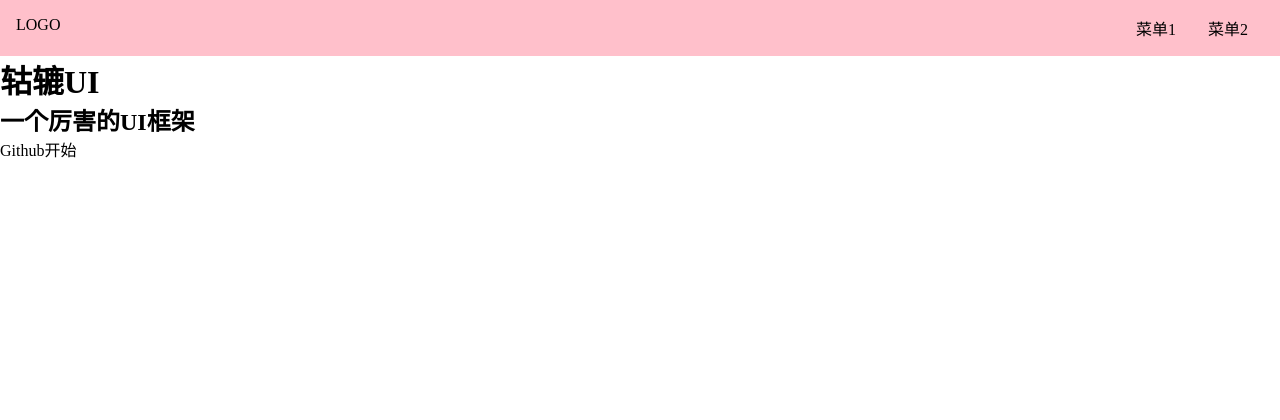
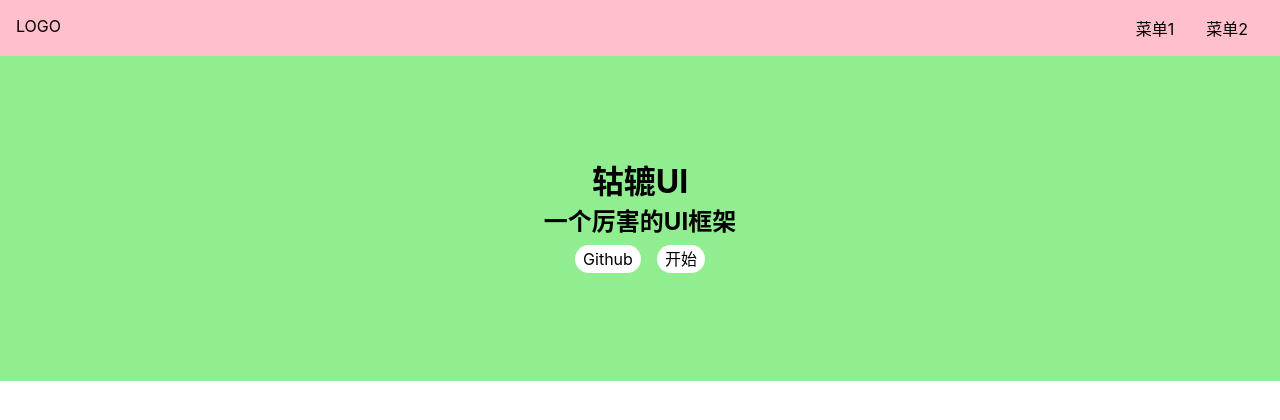
Before and after one commit to oldUath/Vue3-UI, a Vue app: page /#/ in a window 1280 px wide. Shown: the top 420 px of the page. Built offline with nearby package versions, Linux system fonts and the light colour scheme.

Commit message:
初始化aside的代码

```diff
--- a/src/index.scss
+++ b/src/index.scss
@@ -12,5 +12,12 @@
     color: inherit;
     &:hover {
       border-bottom: 1px solid;
+      cursor: pointer;
     }
   }
+  body {
+    font-size: 16px;
+    // 为什么这样写 font-family
+    // 答案见 https://github.com/zenozeng/fonts.css/
+    font-family: -apple-system, "Noto Sans", "Helvetica Neue", Helvetica, "Nimbus Sans L", Arial, "Liberation Sans", "PingFang SC", "Hiragino Sans GB", "Noto Sans CJK SC", "Source Han Sans SC", "Source Han Sans CN", "Microsoft YaHei", "Wenquanyi Micro Hei", "WenQuanYi Zen Hei", "ST Heiti", SimHei, "WenQuanYi Zen Hei Sharp", sans-serif;
+  }
--- a/src/views/Doc.vue
+++ b/src/views/Doc.vue
@@ -2,7 +2,23 @@
 <div>
     <Topnav />
     <div class="content">
-        <aside>边栏</aside>
+        <aside>
+            <h2>组件列表</h2>
+            <ol>
+                <li>
+                    <router-link to="/doc/switch"> Switch 组件</router-link>
+                </li>
+                <li>
+                    <router-link to="/doc/button"> button 组件</router-link>
+                </li>
+                <li>
+                    <router-link to="/doc/dialog"> Dialog 组件</router-link>
+                </li>
+                <li>
+                    <router-link to="/doc/tabs"> Tabs组件 组件</router-link>
+                </li>
+            </ol>
+        </aside>
         <main>主内容</main>
     </div>
 </div>
--- a/src/views/Home.vue
+++ b/src/views/Home.vue
@@ -6,7 +6,7 @@
         <h2>一个厉害的UI框架</h2>
         <p class="actions">
             <a href="">Github</a>
-            <a href="">开始</a>
+            <router-link to="/doc">开始</router-link>
         </p>
     </div>
 </div>
@@ -22,5 +22,27 @@
 </script>
 
 <style lang="scss" scoped>
+.banner {
+    padding: 100px 0;
+    display: flex;
+    justify-content: center;
+    align-items: center;
+    flex-direction: column;
+    background: lightgreen;
 
+    >.actions {
+        padding: 8px 0;
+
+        a {
+            margin: 0 8px;
+            background: #fff;
+            display: inline-block;
+            $h: 28px;
+            height: $h;
+            line-height: $h;
+            border-radius: $h/2;
+            padding: 0 8px;
+        }
+    }
+}
 </style>
```
